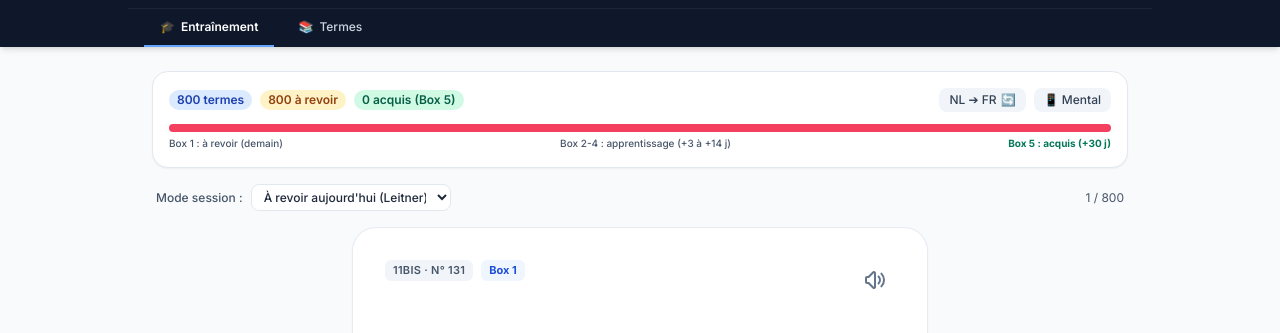
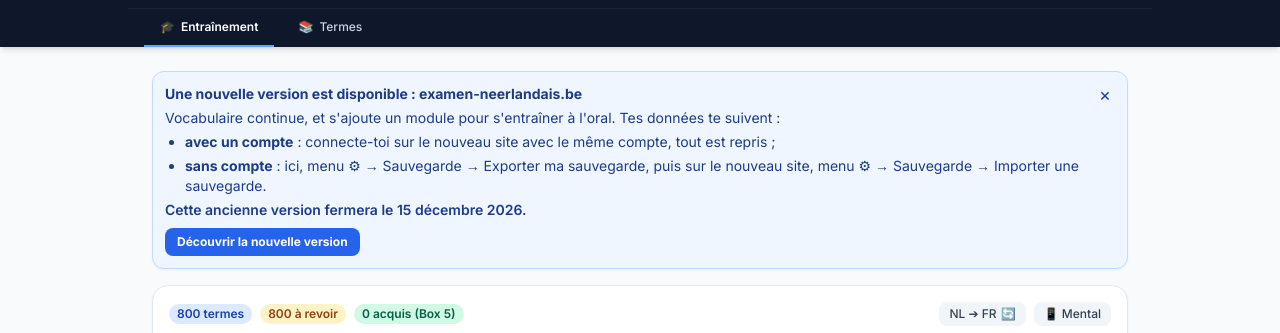
Before and after one commit to BenoitKreins/oneclient-vocabulaire, a plain HTML site: page index.html in a window 1280 px wide. Shown: the part 50-383 px from the top of the page. Drawn offline with Linux system fonts and the light colour scheme.

Commit message:
Vocabulaire v5.4 : bandeau de migration vers examen-neerlandais.be (fermeture le 15/12)
Co-Authored-By: Claude Opus 5.5 <noreply@anthropic.com>
Claude-Session: https://claude.ai/code/session_01RrtkiPCkjNvSWaPk8mHK1d

```diff
--- a/index.html
+++ b/index.html
@@ -1,7 +1,7 @@
 <!DOCTYPE html>
 <html lang="fr" class="h-full bg-slate-50">
 <head>
-  <meta name="app-version" content="Vocabulaire 5.3 — 2026-11-11">
+  <meta name="app-version" content="Vocabulaire 5.4 — 2026-11-21">
   <meta charset="UTF-8">
   <meta name="viewport" content="width=device-width, initial-scale=1.0">
   <title>Vocabulaire</title>
@@ -66,6 +66,23 @@
   </header>
 
   <main class="flex-1 overflow-y-auto p-4 md:p-6 max-w-5xl mx-auto w-full">
+
+    <!-- ================= BANDEAU DE MIGRATION (v5.4) : nouvelle version sur examen-neerlandais.be ================= -->
+    <div id="migrationBanner" class="hidden mb-4 rounded-xl border border-blue-200 bg-blue-50 p-3 text-sm text-blue-900 shadow-sm" role="region" aria-labelledby="migrationTitle">
+      <div class="flex items-start gap-3">
+        <div class="flex-1 min-w-0">
+          <p id="migrationTitle" class="font-bold" data-i18n="mig_title">Une nouvelle version est disponible : examen-neerlandais.be</p>
+          <p class="mt-1" data-i18n="mig_intro">Vocabulaire continue, et s'ajoute un module pour s'entraîner à l'oral. Tes données te suivent :</p>
+          <ul class="list-disc pl-5 mt-1 space-y-1">
+            <li><span class="font-bold" data-i18n="mig_account_b">avec un compte</span> <span data-i18n="mig_account">: connecte-toi sur le nouveau site avec le même compte, tout est repris ;</span></li>
+            <li><span class="font-bold" data-i18n="mig_local_b">sans compte</span> <span data-i18n="mig_local">: ici, menu ⚙ → Sauvegarde → Exporter ma sauvegarde, puis sur le nouveau site, menu ⚙ → Sauvegarde → Importer une sauvegarde.</span></li>
+          </ul>
+          <p class="mt-1 font-semibold" data-i18n="mig_close">Cette ancienne version fermera le 15 décembre 2026.</p>
+          <a id="migrationLink" href="https://examen-neerlandais.be/" target="_blank" rel="noopener" class="inline-block mt-2 px-3 py-1.5 bg-blue-600 hover:bg-blue-700 text-white rounded-lg text-xs font-bold" data-i18n="mig_cta">Découvrir la nouvelle version</a>
+        </div>
+        <button type="button" id="migrationCloseBtn" onclick="dismissMigrationBanner()" class="flex-shrink-0 text-blue-800 hover:text-slate-900 text-lg leading-tight px-1" aria-label="Fermer" title="Fermer">×</button>
+      </div>
+    </div>
 
     <!-- ================= ENTRAÎNEMENT ================= -->
     <section id="view-study" class="space-y-4">
@@ -689,7 +706,7 @@ const DutchG2P = (function () {
 if (typeof module !== "undefined") module.exports = DutchG2P;
 
 
-  const APP_VERSION = "5.3";
+  const APP_VERSION = "5.4";
   const SPEAKER_ICON = '<svg xmlns="http://www.w3.org/2000/svg" class="h-4 w-4 mt-px" fill="none" viewBox="0 0 24 24" stroke="currentColor" aria-hidden="true"><path stroke-linecap="round" stroke-linejoin="round" stroke-width="2" d="M15.536 8.464a5 5 0 010 7.072m2.828-9.9a9 9 0 010 12.728M5.586 15H4a1 1 0 01-1-1v-4a1 1 0 011-1h1.586l4.707-4.707C10.923 3.663 12 4.109 12 5v14c0 .891-1.077 1.337-1.707.707L5.586 15z"/></svg>';
   const OFFICIAL_LIST_ID = "official";
   const B1B2_LIST_ID = "b1b2";
@@ -715,6 +732,10 @@ if (typeof module !== "undefined") module.exports = DutchG2P;
       search_placeholder: "Rechercher (NL, FR, n°)...", btn_add_card: "Ajouter un terme", th_nl: "Terme NL", th_fr: "Terme FR", th_box: "Box", th_actions: "Actions",
       table_empty: "Aucun terme trouvé.", btn_show_more: "Afficher plus",
       modal_tab_lists: "Listes", modal_tab_import: "Import par lot", modal_tab_audio: "Audio", modal_tab_sync: "Sauvegarde",
+      mig_title: "Une nouvelle version est disponible : examen-neerlandais.be", mig_intro: "Vocabulaire continue, et s'ajoute un module pour s'entraîner à l'oral. Tes données te suivent :",
+      mig_account_b: "avec un compte", mig_account: ": connecte-toi sur le nouveau site avec le même compte, tout est repris ;",
+      mig_local_b: "sans compte", mig_local: ": ici, menu ⚙ → Sauvegarde → Exporter ma sauvegarde, puis sur le nouveau site, menu ⚙ → Sauvegarde → Importer une sauvegarde.",
+      mig_close: "Cette ancienne version fermera le 15 décembre 2026.", mig_cta: "Découvrir la nouvelle version", mig_dismiss: "Fermer",
       lists_create_title: "Créer une nouvelle liste", lists_existing_title: "Listes existantes :", lists_placeholder: "Nom de la nouvelle liste...",
       btn_create: "Créer", btn_duplicate: "Dupliquer", btn_rename: "Renommer", btn_delete: "Supprimer", btn_manage_terms: "Voir les termes ➔",
       btn_restore_hidden: "Restaurer les termes masqués", prompt_rename: "Nouveau nom de la liste :", toast_list_renamed: "Liste renommée.",
@@ -812,6 +833,10 @@ if (typeof module !== "undefined") module.exports = DutchG2P;
       search_placeholder: "Zoeken (NL, FR, nr.)...", btn_add_card: "Term toevoegen", th_nl: "NL term", th_fr: "FR term", th_box: "Vak", th_actions: "Acties",
       table_empty: "Geen termen gevonden.", btn_show_more: "Meer tonen",
       modal_tab_lists: "Lijsten", modal_tab_import: "Bulkimport", modal_tab_audio: "Audio", modal_tab_sync: "Back-up",
+      mig_title: "Er is een nieuwe versie: examen-neerlandais.be", mig_intro: "Woordenschat blijft, en er komt een module bij om mondeling te oefenen. Je gegevens gaan mee:",
+      mig_account_b: "met een account", mig_account: ": meld je op de nieuwe site aan met hetzelfde account, alles wordt overgenomen;",
+      mig_local_b: "zonder account", mig_local: ": hier menu ⚙ → Back-up → Back-up exporteren, daarna op de nieuwe site menu ⚙ → Back-up → Back-up importeren.",
+      mig_close: "Deze oude versie sluit op 15 december 2026.", mig_cta: "Nieuwe versie ontdekken", mig_dismiss: "Sluiten",
       lists_create_title: "Nieuwe lijst aanmaken", lists_existing_title: "Bestaande lijsten:", lists_placeholder: "Naam van de nieuwe lijst...",
       btn_create: "Aanmaken", btn_duplicate: "Dupliceren", btn_rename: "Hernoemen", btn_delete: "Verwijderen", btn_manage_terms: "Termen bekijken ➔",
       btn_restore_hidden: "Verborgen termen herstellen", prompt_rename: "Nieuwe naam van de lijst:", toast_list_renamed: "Lijst hernoemd.",
@@ -1100,10 +1125,19 @@ if (typeof module !== "undefined") module.exports = DutchG2P;
   }
 
   let appInitDone = false;
+  // Bandeau de migration (v5.4) : refermable ; le choix est gardé sur l'appareil. Changer MIGRATION_BANNER_ID le fait revenir.
+  const MIGRATION_BANNER_KEY = "learnvocabulary_migration_banner", MIGRATION_BANNER_ID = "2026-11-21";
+  function showMigrationBanner() {
+    const el = document.getElementById("migrationBanner"); if (!el) return;
+    el.classList.toggle("hidden", SafeStore.get(MIGRATION_BANNER_KEY) === MIGRATION_BANNER_ID);
+    const b = document.getElementById("migrationCloseBtn"); b.setAttribute("aria-label", t("mig_dismiss")); b.title = t("mig_dismiss");
+  }
+  function dismissMigrationBanner() { SafeStore.set(MIGRATION_BANNER_KEY, MIGRATION_BANNER_ID); document.getElementById("migrationBanner").classList.add("hidden"); }
   function startApp() {
     const gl = SafeStore.get("learnvocabulary_ui_lang");
     if (gl === "nl" || gl === "fr") AppState.uiLang = gl;
     updateUiLanguage();
+    showMigrationBanner();
     document.addEventListener("click", (e) => { if (!e.target.closest("#gearDropdownMenu") && !e.target.closest("#gearMenuBtn")) closeGearMenu(); });
     const imported = importPreviousVersion();
     bootUser({ id: LOCAL_UID, email: loadSyncMeta().enabled ? loadSyncMeta().email : "" });
@@ -1156,6 +1190,7 @@ if (typeof module !== "undefined") module.exports = DutchG2P;
     const lang = AppState.uiLang;
     document.documentElement.lang = lang;
     document.title = t("app_name");
+    const mb = document.getElementById("migrationCloseBtn"); if (mb) { mb.setAttribute("aria-label", t("mig_dismiss")); mb.title = t("mig_dismiss"); }
     document.querySelectorAll(".app-logo").forEach((el) => (el.textContent = t("app_letter")));
     document.querySelectorAll(".lang-fr").forEach((el) => (el.className = "lang-fr " + (lang === "fr" ? "text-blue-700" : "text-slate-400 font-normal")));
     document.querySelectorAll(".lang-nl").forEach((el) => (el.className = "lang-nl " + (lang === "nl" ? "text-blue-700" : "text-slate-400 font-normal")));
```
Also changed, not shown: 1 other file.
